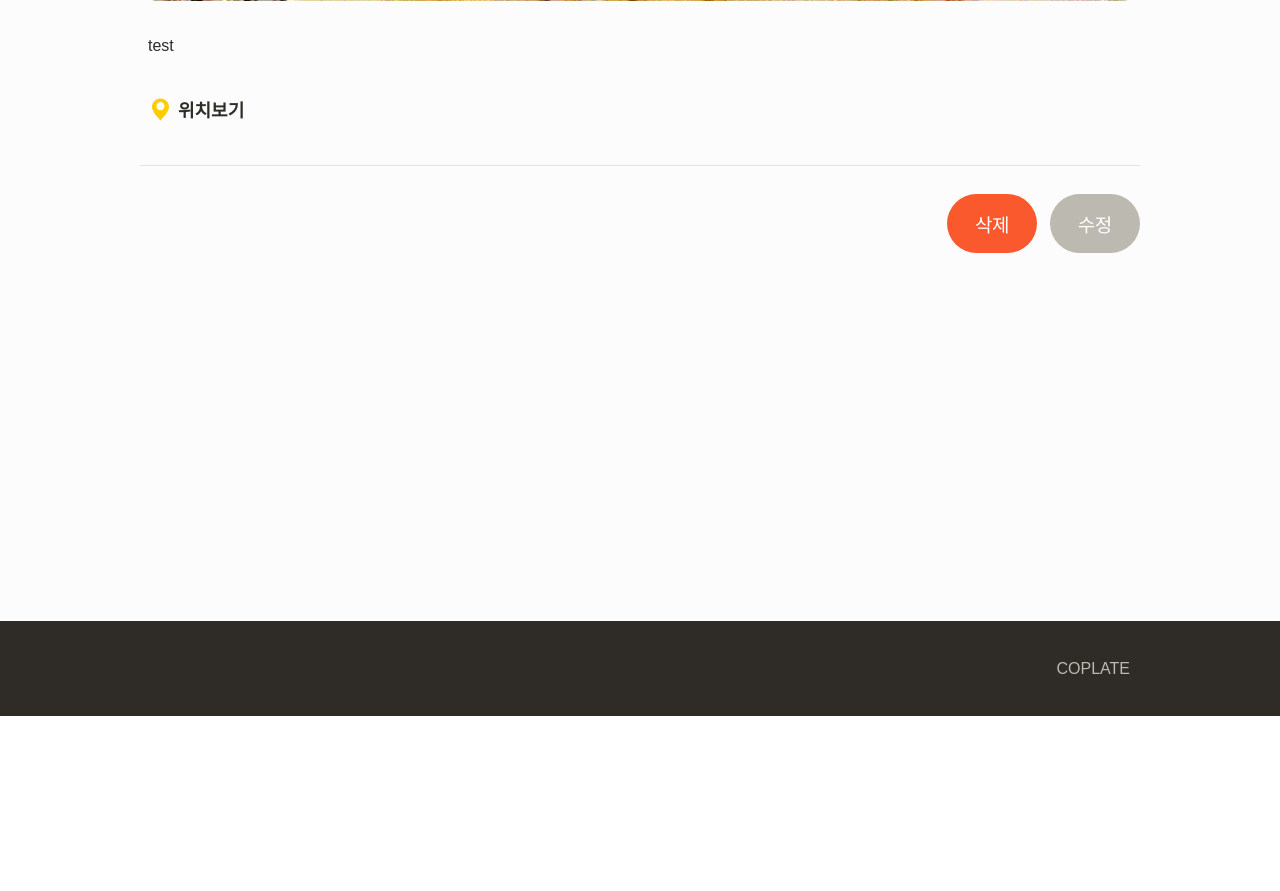
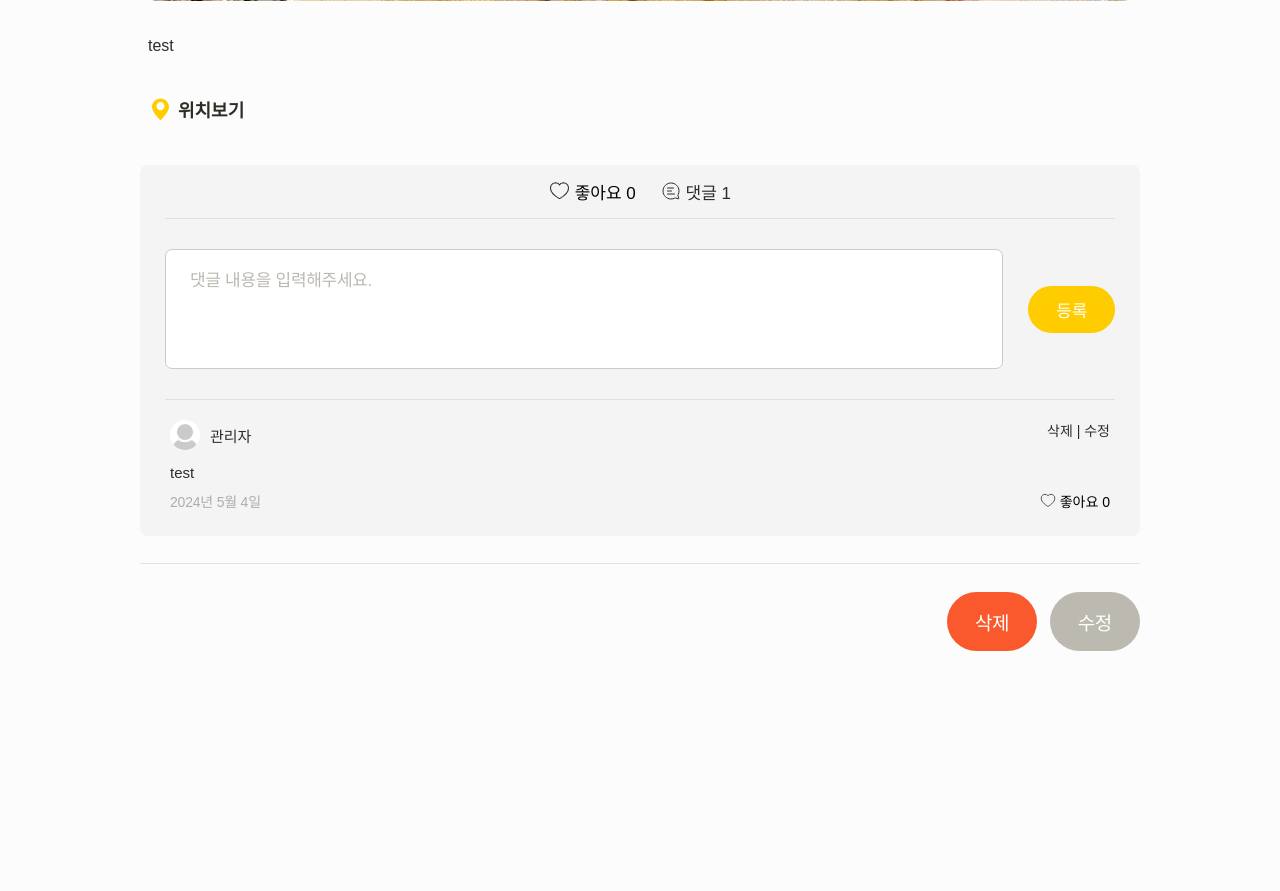
Before and after one commit to jos8304/django_coplate2, a Django app: page /reviews/1/ in a window 1280 px wide. Shown: the part 929-1820 px from the top of the page. Before the commit the page ends 1645 px from the top, so only its background shows below. Run offline with Django 4.2, Linux system fonts and the light colour scheme; a user stored in the database is signed in; data comes from the database, SQL or seed files in the repository; both versions use the stored data as it was after the commit; data that the repository does not hold is empty; parts of the project's set-up code (start-up, migrations or seed data) failed here and were passed over; some libraries are stand-ins or nearby versions; some web fonts are replaced.

Commit message:
add comment and like in detail_page

```diff
--- a/coplate/forms.py
+++ b/coplate/forms.py
@@ -1,6 +1,6 @@
 from django import forms
 
-from .models import User, Review
+from .models import User, Review, Comment
 
 
 class ReviewForm(forms.ModelForm):
@@ -32,3 +32,13 @@ class ProfileForm(forms.ModelForm):
         widgets = {
             'intro': forms.Textarea,
         }
+
+class CommentForm(forms.ModelForm):
+    class Meta:
+        model = Comment
+        fields = [
+            'content',
+        ]
+        widgets = {
+            'content': forms.Textarea,
+        }
--- a/coplate/models.py
+++ b/coplate/models.py
@@ -60,7 +60,7 @@ class Review(models.Model):
 
     author = models.ForeignKey(User, on_delete=models.CASCADE, related_name='reviews')
 
-    likes = GenericRelation('Like')
+    likes = GenericRelation('Like', related_query_name='review')
 
     def __str__(self):
         return self.title
@@ -79,7 +79,7 @@ class Comment(models.Model):
 
     review = models.ForeignKey("Review", on_delete=models.CASCADE, related_name='comments')
 
-    likes = GenericRelation('Like')
+    likes = GenericRelation('Like', related_query_name='comment')
 
     def __str__(self):
         return self.content[:30]
--- a/coplate/templates/coplate/review_detail.html
+++ b/coplate/templates/coplate/review_detail.html
@@ -1,7 +1,7 @@
 {% extends "coplate_base/base_with_navbar.html" %}
 
 {% load static %}
-
+{% load widget_tweaks %}
 {% block title %}{{ review.title }} | Coplate{% endblock title %}
 
 {% block content %}
@@ -41,6 +41,64 @@
       </a>
     </div>
 
+    <div class="like-comment-block">
+      <div class="like-comment-header">
+        <button class="like-button">
+          <img width="21px" src="{% static 'coplate/icons/ic-heart.svg' %}" alt="like icon">
+          <span> 좋아요 {{review.likes.count }}</span>
+        </button>
+        <div class="comment-info">
+          <img src="{% static 'coplate/icons/ic-comment.svg' %}" alt="comment icon">
+          <span> 댓글 {{review.comments.count }}</span>
+        </div>
+      </div>
+      <form class="comment-create-form" action="#" method="post">
+        {% csrf_token %}
+        {% if user.is_authenticated %}
+        {{ form.content|attr:"placeholder:댓글 내용을 입력해주세요."|add_class:"cp-input" }}
+        <button class="cp-button small" type="submit">등록</button>
+        {% else %}
+        <a href="{% url 'account_login' %}?next={% url 'review-detail' review.id %}">
+        {{ form.content|attr:"placeholder:댓글 내용을 입력해주세요."|add_class:"cp-input"|attr:"disabled" }}
+        </a>
+        <button class="cp-button small secondary" type="submit" disabled>등록</button>
+        {% endif %}
+      </form>
+      <div class="comment-list">
+        {% for comment in review.comments.all %}
+          <div class="comment">
+            <div class="comment-header">
+              <a href="{% url 'profile' comment.author.id %}">
+                <div class="author">
+                  <div class="cp-avatar" style="background-image: url('{{ comment.author.profile_pic.url }}')"></div>
+                  <span>{{ comment.author.nickname }}</span>
+                </div>
+              </a>
+              {% if user == comment.author %}
+                <div class="buttons">
+                  <a href="#">삭제</a>
+                  <span> | </span>
+                  <a href="#">수정</a>
+                </div>
+              {% endif %}
+            </div>
+            <div class="comment-content">
+              {{ comment.content|linebreaksbr }}
+            </div>
+            <div class="comment-footer">
+              <div class="comment-date">
+                {{ comment.dt_created|date:"Y년 n월 j일" }}
+              </div>
+              <button class="like-button">
+                <img width="16px" src="{% static 'coplate/icons/ic-heart.svg' %}" alt="like icon">
+                <span> 좋아요 {{comment.likes.count}}</span>
+              </button>
+            </div>
+          </div>
+        {% endfor %}
+      </div>
+    </div>
+
     {% if review.author == user %}
       <div class="footer">
         <div class="buttons">
--- a/coplate/views.py
+++ b/coplate/views.py
@@ -1,3 +1,4 @@
+from typing import Any
 from django.shortcuts import render, get_object_or_404
 from django.urls import reverse
 from django.views.generic import (
@@ -15,7 +16,7 @@ from allauth.account.views import PasswordChangeView
 from allauth.account.models import EmailAddress
 
 from .models import Review, User
-from .forms import ReviewForm, ProfileForm
+from .forms import ReviewForm, ProfileForm, CommentForm
 from .functions import confirmation_required_redirect
 
 
@@ -38,6 +39,11 @@ class ReviewDetailView(DetailView):
     model = Review
     template_name = 'coplate/review_detail.html'
     pk_url_kwarg = 'review_id'
+
+    def get_context_data(self, **kwargs):
+        context = super().get_context_data(**kwargs)
+        context['form'] = CommentForm()
+        return context
 
 
 class ReviewCreateView(LoginRequiredMixin, UserPassesTestMixin, CreateView):
```
Also changed, not shown: db.sqlite3.
